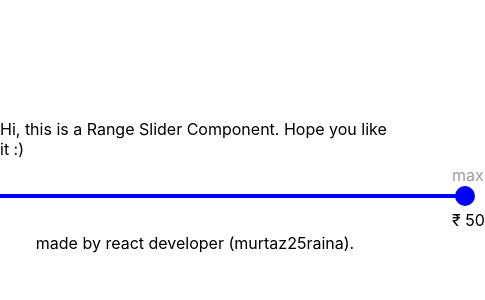
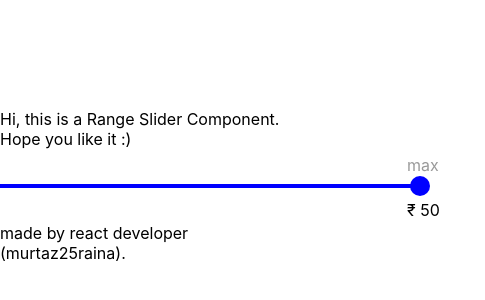
Before and after one commit to murtaz25raina/testingDeploying, a React (Create React App) app: page / in a window 390 px wide. Shown: the part 236-536 px from the top of the page, 485 px wide, since content can reach past the window. Built offline with nearby package versions, Linux system fonts and the light colour scheme.

Commit message:
text added at bottom

```diff
--- a/src/App.css
+++ b/src/App.css
@@ -5,3 +5,9 @@
   height: 100vh;
   flex-direction: column;
 }
+
+@media only screen and (max-width: 400px) {
+  .App {
+    width: 300px;
+  }
+}
```
